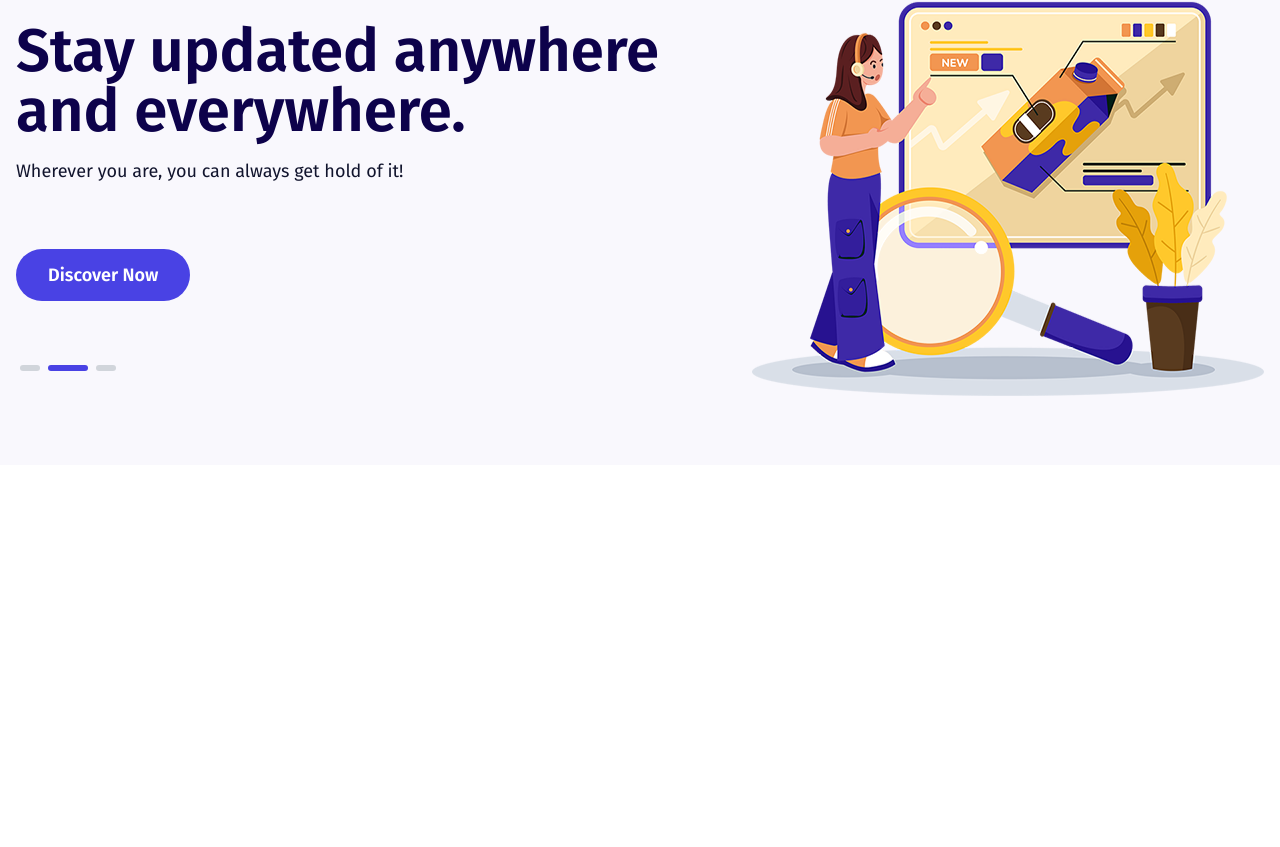
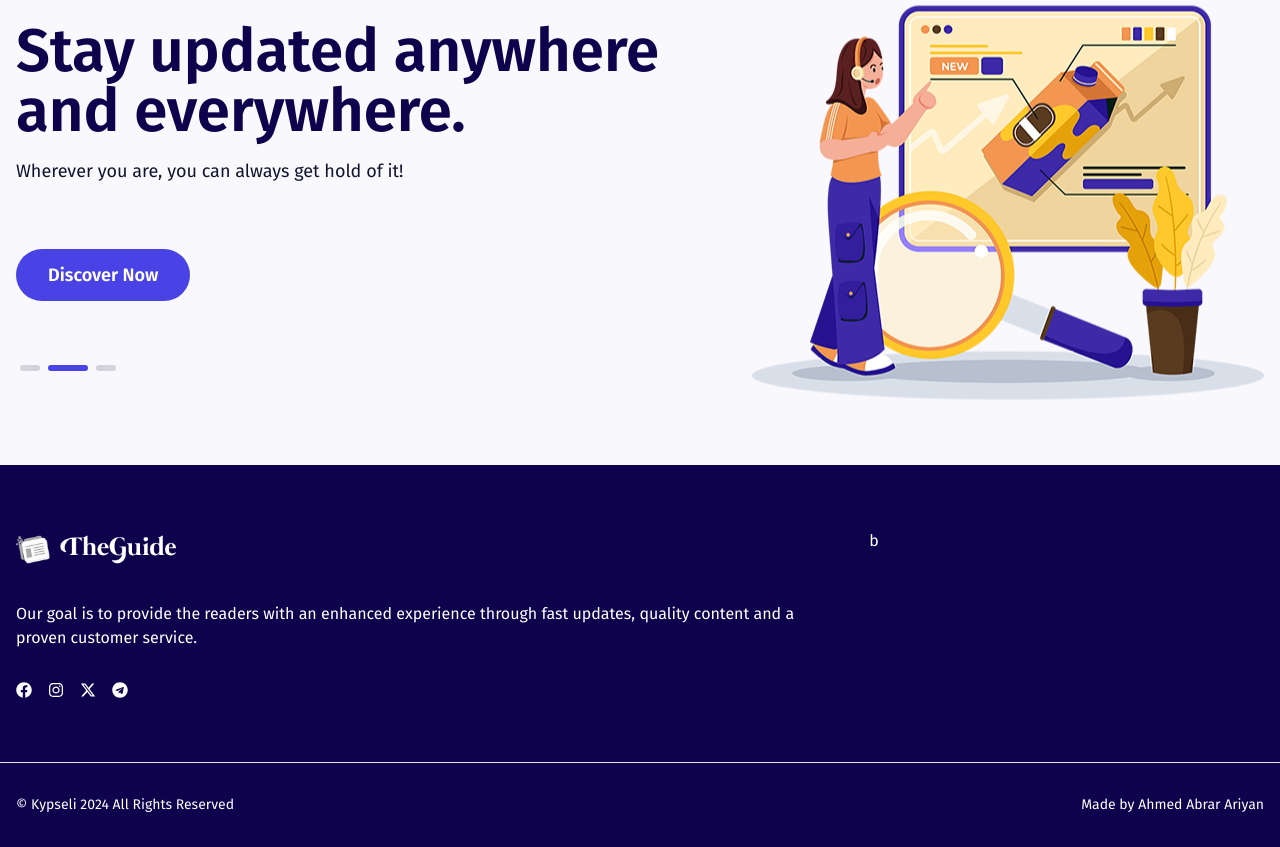
Before and after one commit to itihash-oboshonno/The-Guide-Front, a React (Vite) app: page / in a window 1280 px wide. Shown: the part 181-1028 px from the top of the page. Before the commit the page ends 800 px from the top, so only its background shows below. Built offline with nearby package versions, Linux system fonts and the light colour scheme; no server answers.

Commit message:
Updated Footer and Made draft for Newsletter Subscription

```diff
--- a/src/pages/Home/HomeComponents/SliderForBanner.jsx
+++ b/src/pages/Home/HomeComponents/SliderForBanner.jsx
@@ -1,5 +1,6 @@
 import React, { useState, useEffect } from "react";
 import { motion } from "motion/react"
+import { Link } from "react-router-dom";
 
 const SliderForBanner = () => {
     const slides = [
@@ -44,12 +45,14 @@ const SliderForBanner = () => {
       </div>
 
       <div className="flex justify-start items-center gap-4 my-16 text-xs xxs:text-sm sm:text-base">
+        <Link to="/all-blogs">
           <motion.button
           className="bg-prim2 text-white md:text-lg font-semibold px-6 py-2 md:px-8 md:py-3 rounded-full hover:bg-primary hover:shadow-lg"
           whileHover={{ scale: 1.1 }} whileTap={{ scale: 0.95 }} transition={{ duration: 0.2 }}
           >
             Discover Now
           </motion.button>
+        </Link>
       </div>
 
       <div className="flex justify-start">
--- /dev/null
+++ b/src/pages/Home/HomeComponents/SubNewsLetter.jsx
@@ -0,0 +1,28 @@
+import React from "react";
+
+const SubNewsLetter = () => {
+  return (
+    <div>
+      <div className="flex flex-col md:flex-row gap-4 justify-between items-center py-8">
+        <div>
+          <p className="text-2xl md:text-4xl text-white font-semibold text-center md:text-start">
+            Subscribe to our Newsletter
+          </p>
+        </div>
+        <div className="rounded-full p-1 border border-gray-400 flex items-center gap-2">
+          <input
+            className="rounded-l-full px-3 md:px-7 py-3 bg-transparent text-white text-sm md:text-base"
+            type="email"
+            name="subEmail"
+            placeholder="Enter your email address"
+          />
+          <button className="text-dark text-sm md:text-base md:font-semibold bg-accent px-7 py-3 rounded-full hover:bg-prim2 hover:text-white transition duration-200">
+            Subscribe
+          </button>
+        </div>
+      </div>
+    </div>
+  );
+};
+
+export default SubNewsLetter;
--- a/src/pages/Shared/Footer.jsx
+++ b/src/pages/Shared/Footer.jsx
@@ -1,9 +1,31 @@
-import React from 'react';
+import { Link } from 'react-router-dom';
+import logo from '../../assets/the-guide-logo-mid-white.webp';
+import { FaFacebook, FaInstagram, FaTelegram } from 'react-icons/fa';
+import { FaXTwitter } from 'react-icons/fa6';
 
 const Footer = () => {
     return (
-        <div>
-
+        <div className="bg-dark">
+            <div className="max-w-screen-2xl mx-auto px-4 py-8">
+                <div className="grid md:grid-cols-3 gap-8 text-white py-8">
+                    <div className='col-span-2 grid gap-8'>
+                        <Link to="/"><img className="max-w-32 md:max-w-40" src={logo} alt="" /></Link>
+                        <p>Our goal is to provide the readers with an enhanced experience through fast updates, quality content and a proven customer service.</p>
+                        <div className='flex items-center gap-4'>
+                            <Link to="https://www.facebook.com"><FaFacebook/></Link>
+                            <Link to="https://www.instagram.com"><FaInstagram/></Link>
+                            <Link to="https://www.x.com"><FaXTwitter/></Link>
+                            <Link to="https://web.telegram.org"><FaTelegram/></Link>
+                        </div>
+                    </div>
+                    <div className='col-span-1'>b</div>
+                </div>
+            </div>
+            <hr />
+            <div className="max-w-screen-2xl mx-auto flex flex-col gap-4 md:flex-row justify-between items-center px-4 py-8 text-white text-sm">
+                <p>&#169; Kypseli 2024 All Rights Reserved</p>
+                <p>Made by <Link to="https://github.com/itihash-oboshonno">Ahmed Abrar Ariyan</Link></p>
+            </div>
         </div>
     );
 };
```
Lines whose indentation alone changed are shown as unchanged.
